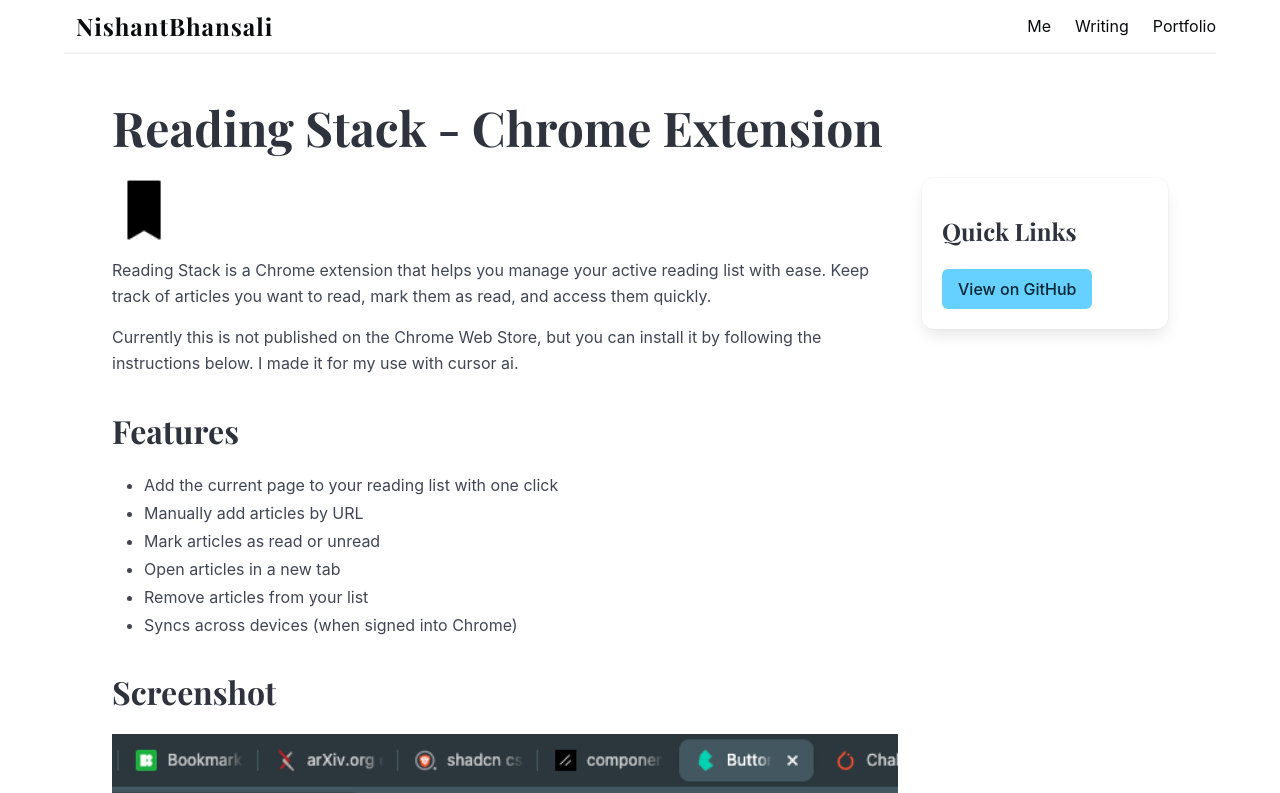
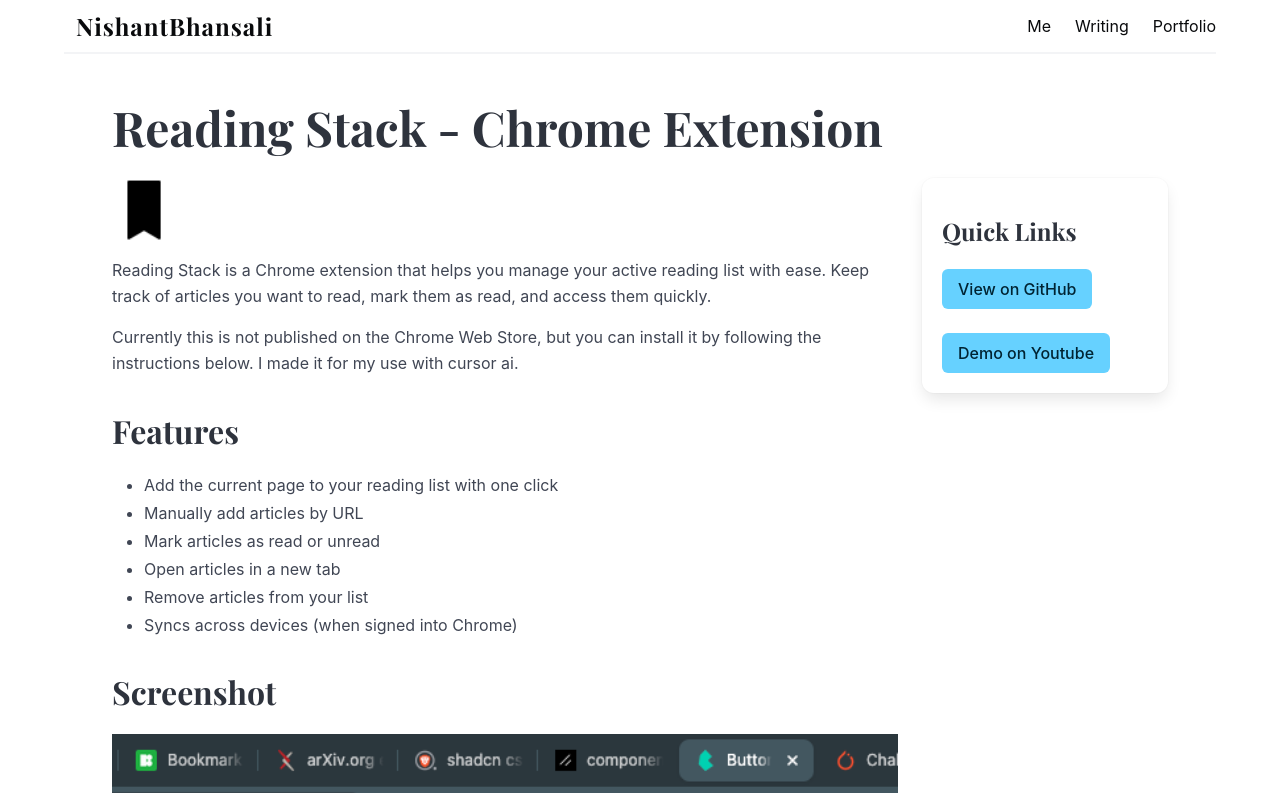
Before and after one commit to nishantb06/nishantb06.github.io, a React (Create React App) app: page /prototypes/reading-stack in a window 1280 px wide. Shown: the top 793 px of the page. Built offline with nearby package versions, Linux system fonts and the light colour scheme.

Commit message:
quick link for a youtube demo

```diff
--- a/src/pages/ReadingStack.js
+++ b/src/pages/ReadingStack.js
@@ -79,6 +79,9 @@
                             <div className="buttons">
                                 <a href="https://github.com/nishantb06/readinglist" className="button is-info">View on GitHub</a>
                             </div>
+                            <div className="buttons">
+                                <a href="https://youtu.be/5g2C41GErRQ?si=pRPlxv_zxqQ4wdJG" className="button is-info">Demo on Youtube</a>
+                            </div>
                         </div>
                     </div>
                 </div>
```
